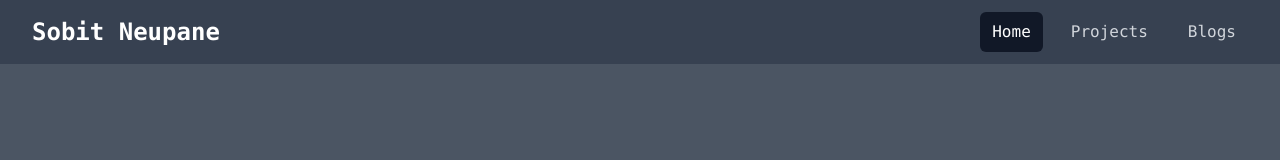
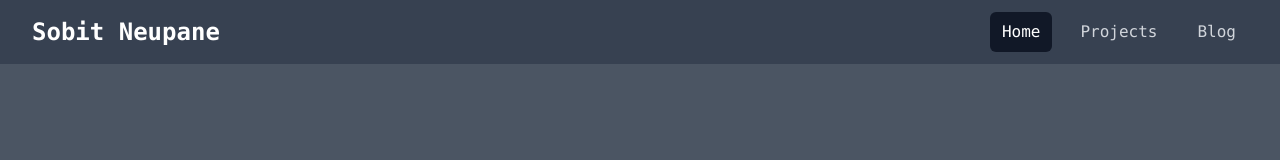
Before and after one commit to sobitneupane/Portfolio-Project, a React (Create React App) app: page /project in a window 1280 px wide. Shown: the top 160 px of the page. Built offline with nearby package versions, Linux system fonts and the light colour scheme.

Commit message:
minor changes in navbar

```diff
--- a/package.json
+++ b/package.json
@@ -1,5 +1,5 @@
 {
-  "homepage": "https://sobitneupane.github.io/Portfolio-Project/",
+  "homepage": ".",
   "name": "portfolio",
   "version": "0.1.0",
   "private": true,
--- a/src/components/navbar/navbar_main.js
+++ b/src/components/navbar/navbar_main.js
@@ -13,7 +13,7 @@ import Projects from "../projects/projecs_main"
 const navigation = [
     { name: 'Home', href: '/' },
     { name: 'Projects', href: '/project' },
-    { name: 'Blogs', href: '/blog' },
+    { name: 'Blog', href: '/blog' },
 ]
 
 function classNames(...classes) {
```
